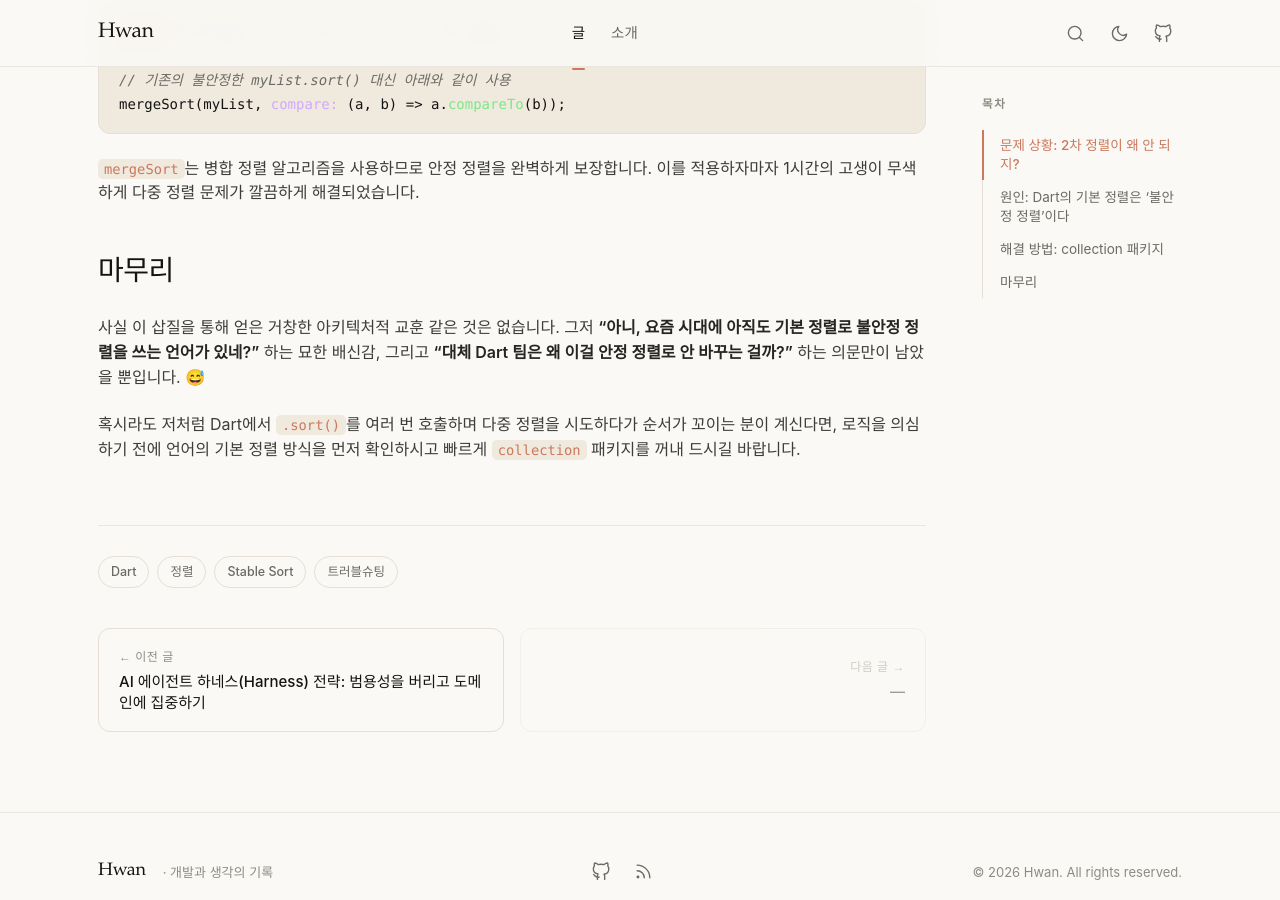
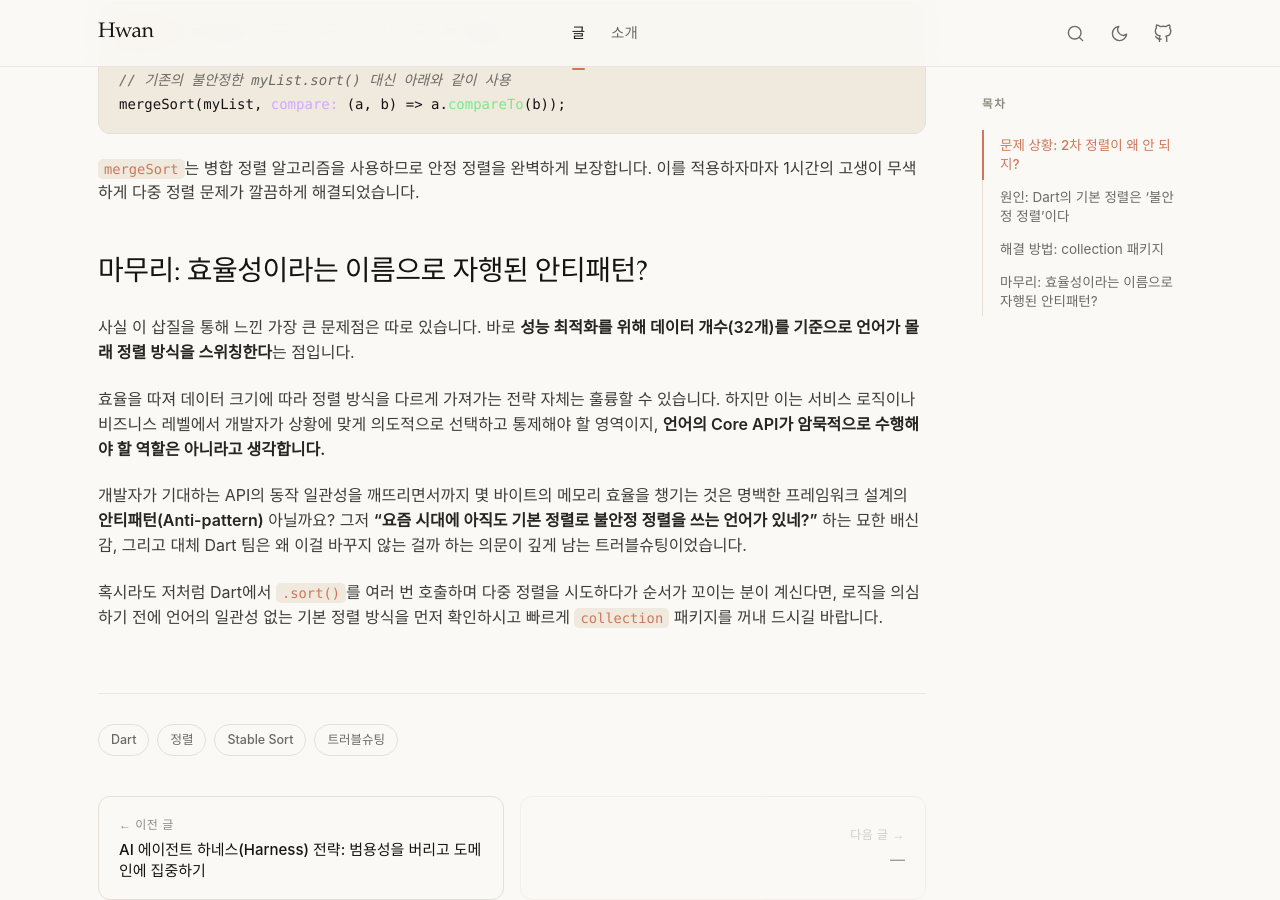
Before and after one commit to Hwan3434/Hwan3434.github.io, a Jekyll site: the page built from _posts/2026-06-03-dart-unstable-sort.md, in a window 1280 px wide and 900 px high, scrolled down 1317 px. Built offline with Jekyll 4.4.1, drawn with Linux system fonts in a browser that asks for light colours; some web fonts are replaced.

Commit message:
Update Dart sort post with anti-pattern insight

```diff
--- a/_posts/2026-06-03-dart-unstable-sort.md
+++ b/_posts/2026-06-03-dart-unstable-sort.md
@@ -40,8 +40,12 @@ mergeSort(myList, compare: (a, b) => a.compareTo(b));
 
 `mergeSort`는 병합 정렬 알고리즘을 사용하므로 안정 정렬을 완벽하게 보장합니다. 이를 적용하자마자 1시간의 고생이 무색하게 다중 정렬 문제가 깔끔하게 해결되었습니다.
 
-## 마무리
+## 마무리: 효율성이라는 이름으로 자행된 안티패턴?
 
-사실 이 삽질을 통해 얻은 거창한 아키텍처적 교훈 같은 것은 없습니다. 그저 **"아니, 요즘 시대에 아직도 기본 정렬로 불안정 정렬을 쓰는 언어가 있네?"** 하는 묘한 배신감, 그리고 **"대체 Dart 팀은 왜 이걸 안정 정렬로 안 바꾸는 걸까?"** 하는 의문만이 남았을 뿐입니다. 😅
+사실 이 삽질을 통해 느낀 가장 큰 문제점은 따로 있습니다. 바로 **성능 최적화를 위해 데이터 개수(32개)를 기준으로 언어가 몰래 정렬 방식을 스위칭한다**는 점입니다.
 
-혹시라도 저처럼 Dart에서 `.sort()`를 여러 번 호출하며 다중 정렬을 시도하다가 순서가 꼬이는 분이 계신다면, 로직을 의심하기 전에 언어의 기본 정렬 방식을 먼저 확인하시고 빠르게 `collection` 패키지를 꺼내 드시길 바랍니다.
+효율을 따져 데이터 크기에 따라 정렬 방식을 다르게 가져가는 전략 자체는 훌륭할 수 있습니다. 하지만 이는 서비스 로직이나 비즈니스 레벨에서 개발자가 상황에 맞게 의도적으로 선택하고 통제해야 할 영역이지, **언어의 Core API가 암묵적으로 수행해야 할 역할은 아니라고 생각합니다.**
+
+개발자가 기대하는 API의 동작 일관성을 깨뜨리면서까지 몇 바이트의 메모리 효율을 챙기는 것은 명백한 프레임워크 설계의 **안티패턴(Anti-pattern)** 아닐까요? 그저 **"요즘 시대에 아직도 기본 정렬로 불안정 정렬을 쓰는 언어가 있네?"** 하는 묘한 배신감, 그리고 대체 Dart 팀은 왜 이걸 바꾸지 않는 걸까 하는 의문이 깊게 남는 트러블슈팅이었습니다.
+
+혹시라도 저처럼 Dart에서 `.sort()`를 여러 번 호출하며 다중 정렬을 시도하다가 순서가 꼬이는 분이 계신다면, 로직을 의심하기 전에 언어의 일관성 없는 기본 정렬 방식을 먼저 확인하시고 빠르게 `collection` 패키지를 꺼내 드시길 바랍니다.
```
